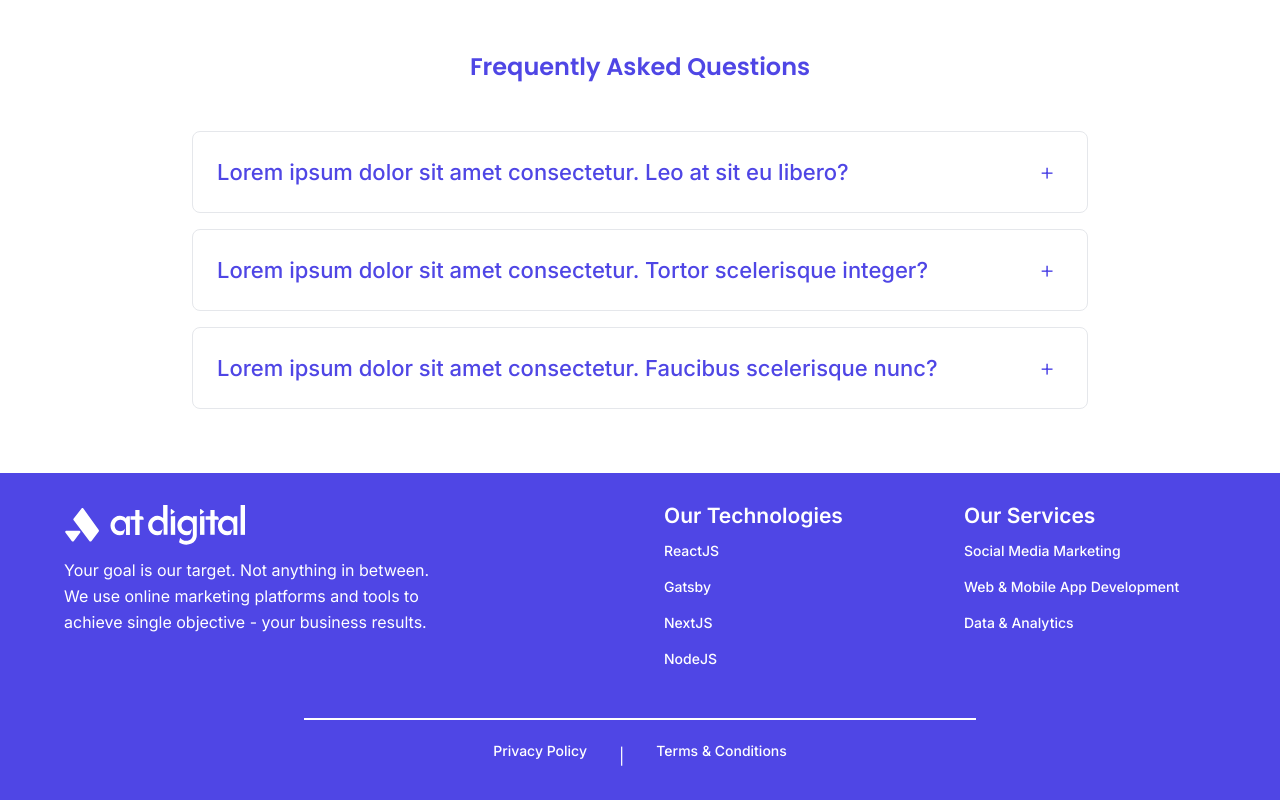
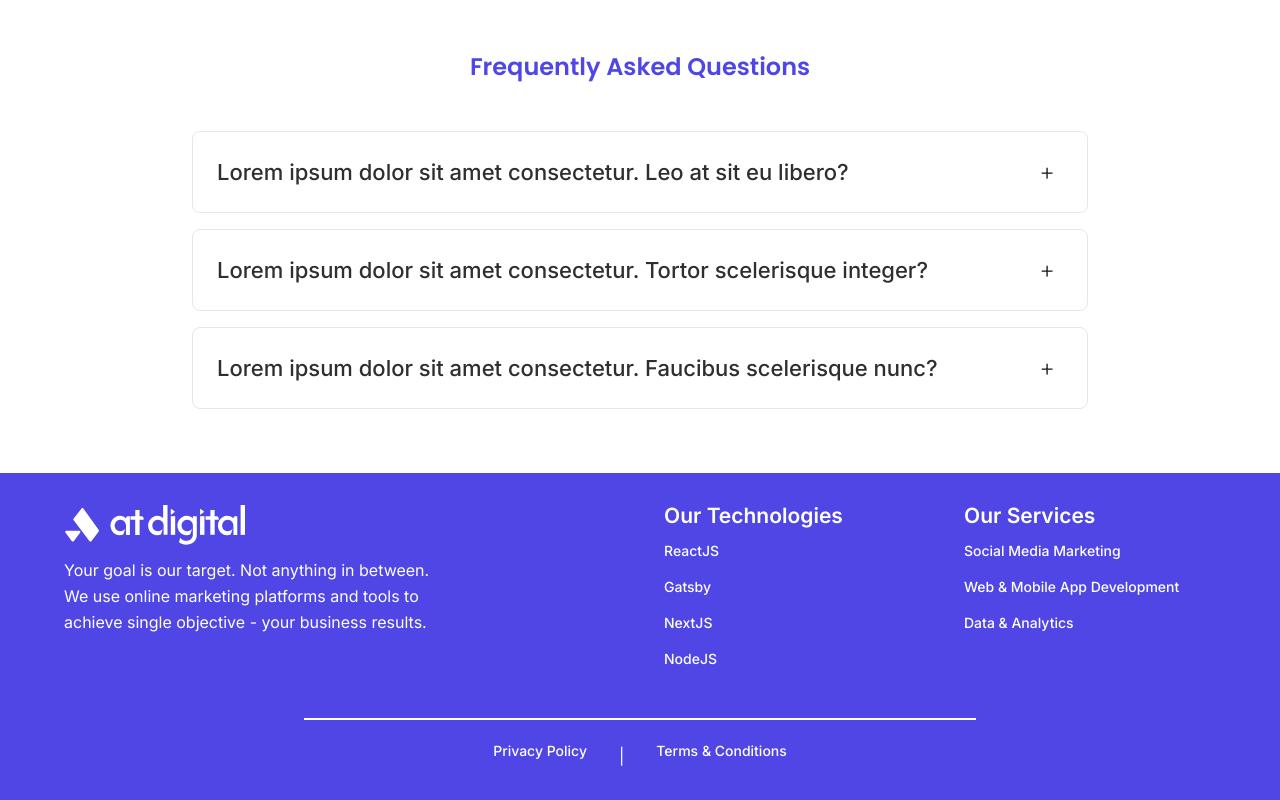
Before and after one commit to DilukM/at-digital-landing, a React (Vite) app: page / in a window 1280 px wide. Shown: the part 1680-2480 px from the top of the page. Built offline with nearby package versions, Linux system fonts and the light colour scheme.

Commit message:
Enhance FAQItem component; update text color based on expansion state for better visibility, and remove primary color from h3 styles in CSS. Remove unused ServiceCard component.

```diff
--- a/src/features/landing/components/FaqItem.jsx
+++ b/src/features/landing/components/FaqItem.jsx
@@ -12,12 +12,20 @@ export default function FAQItem({ question, answer }) {
           className="flex justify-between items-center p-4 sm:p-6 cursor-pointer"
           onClick={() => setOpen(!open)}
         >
-          <h3 className="text-sm sm:text-base lg:text-lg font-medium text-text pr-4 flex-1">
+          <h3
+            className={`text-sm sm:text-base lg:text-lg font-medium ${
+              open ? "text-primary" : "text-text"
+            } pr-4 flex-1`}
+          >
             {question}
           </h3>
 
           <div className="flex-shrink-0 w-8 h-8 flex items-center justify-center">
-            <span className="text-xl sm:text-2xl font-light text-primary">
+            <span
+              className={`text-xl sm:text-2xl font-light ${
+                open ? "text-primary" : "text-text"
+              }`}
+            >
               {open ? "−" : "+"}
             </span>
           </div>
--- a/src/index.css
+++ b/src/index.css
@@ -92,7 +92,6 @@ h2 {
 }
 
 h3 {
-  color: var(--color-primary);
   font-family: "Inter";
   font-weight: 500;
   font-size: 22px;
--- a/src/shared/components/ServiceCard.jsx
+++ /dev/null
@@ -1,26 +0,0 @@
-import React from "react";
-import Button from "./Button";
-
-export default function ServiceCard({
-  image,
-  title,
-  description,
-  imageAlt,
-  imagePosition = "left",
-}) {
-  return (
-    <div className="flex items-center gap-6 p-6 w-4/5">
-      {imagePosition === "left" && (
-        <img src={image} alt={imageAlt} className="w-100 h-100 mr-10" />
-      )}
-      <div>
-        <h2 className="mb-2">{title}</h2>
-        <p className="text-text mb-4">{description}</p>
-        <Button label="LEARN MORE" variant="secondary" />
-      </div>
-      {imagePosition === "right" && (
-        <img src={image} alt={imageAlt} className="w-100 h-100 ml-10" />
-      )}
-    </div>
-  );
-}
```
